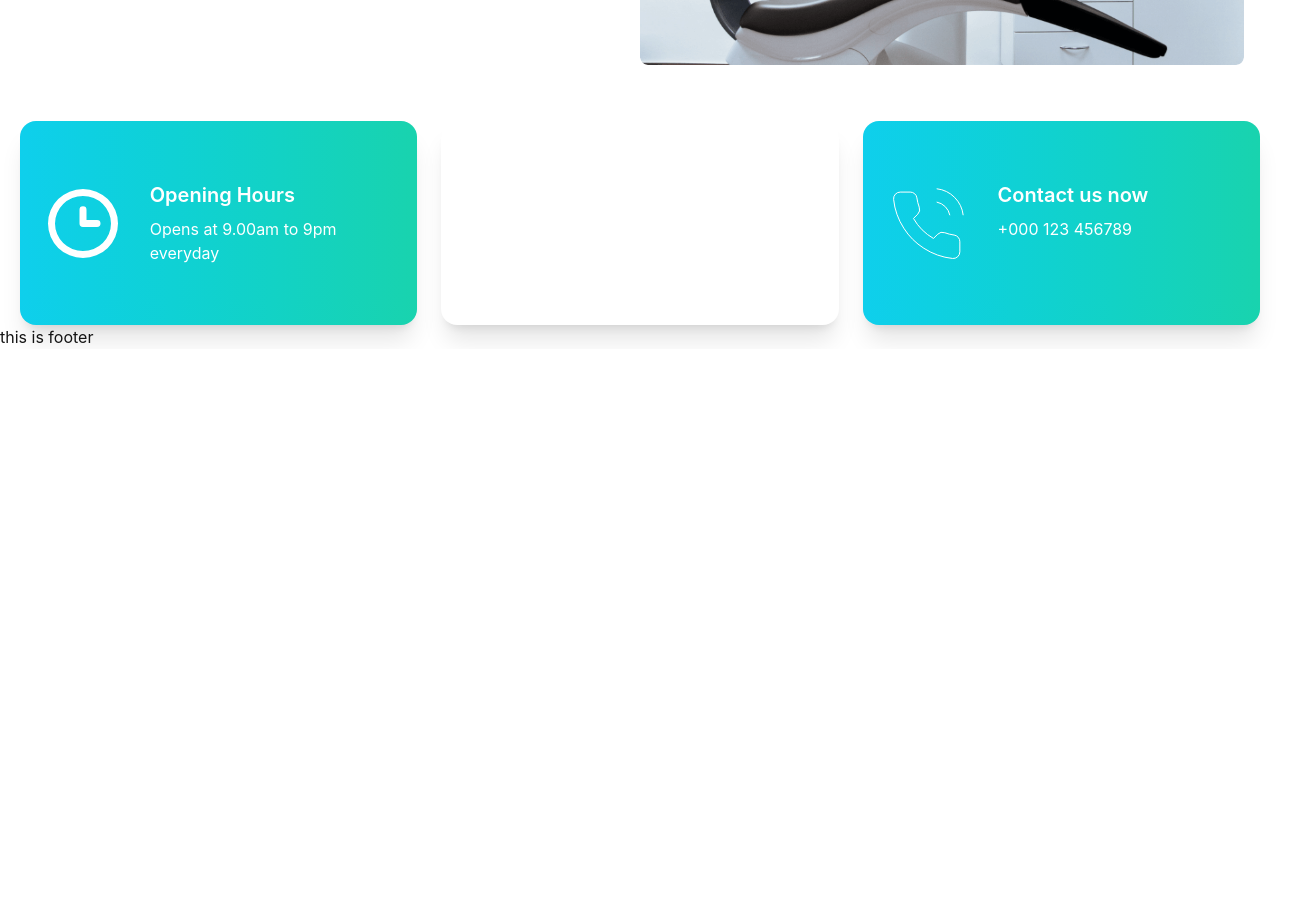
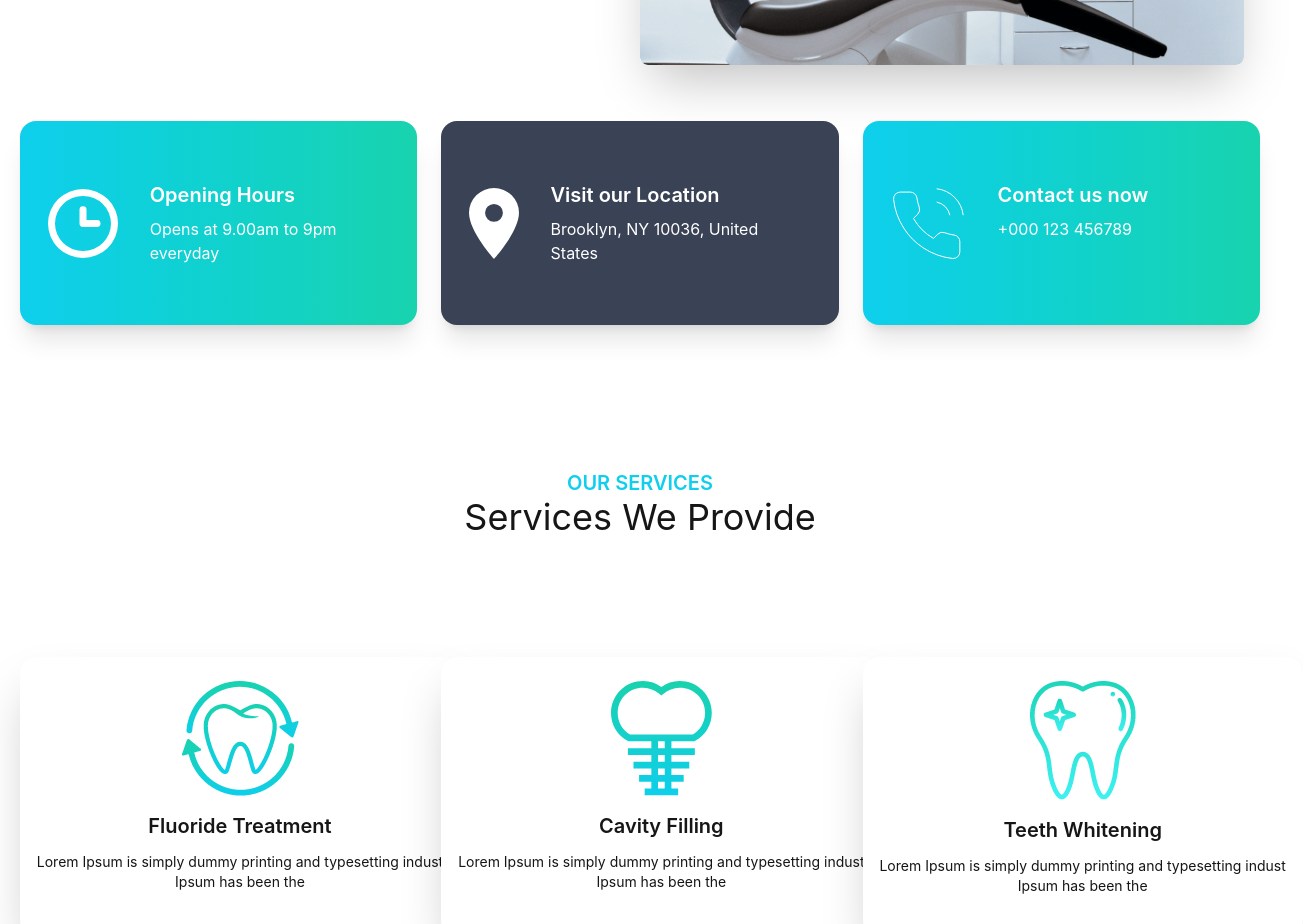
Before and after one commit to MasrulSakib/Doctors-portal-client, a React (Create React App) app: page / in a window 1280 px wide. Shown: the part 460-1384 px from the top of the page, 1303 px wide, since content can reach past the window. Before the commit the page ends 809 px from the top, so only its background shows below. Built offline with nearby package versions, Linux system fonts and the light colour scheme.

Commit message:
Services component added

```diff
--- a/public/index.html
+++ b/public/index.html
@@ -1,5 +1,5 @@
 <!DOCTYPE html>
-<html data-theme="cmyk" lang="en">
+<html lang="en">
 
 <head>
   <meta charset="utf-8" />
@@ -8,36 +8,16 @@
   <meta name="theme-color" content="#000000" />
   <meta name="description" content="Web site created using create-react-app" />
   <link rel="apple-touch-icon" href="%PUBLIC_URL%/logo192.png" />
-  <!--
-      manifest.json provides metadata used when your web app is installed on a
-      user's mobile device or desktop. See https://developers.google.com/web/fundamentals/web-app-manifest/
-    -->
+
   <link rel="manifest" href="%PUBLIC_URL%/manifest.json" />
-  <!--
-      Notice the use of %PUBLIC_URL% in the tags above.
-      It will be replaced with the URL of the `public` folder during the build.
-      Only files inside the `public` folder can be referenced from the HTML.
 
-      Unlike "/favicon.ico" or "favicon.ico", "%PUBLIC_URL%/favicon.ico" will
-      work correctly both with client-side routing and a non-root public URL.
-      Learn how to configure a non-root public URL by running `npm run build`.
-    -->
-  <title>React App</title>
+  <title>Doctors Portal</title>
 </head>
 
 <body>
   <noscript>You need to enable JavaScript to run this app.</noscript>
   <div id="root"></div>
-  <!--
-      This HTML file is a template.
-      If you open it directly in the browser, you will see an empty page.
 
-      You can add webfonts, meta tags, or analytics to this file.
-      The build step will place the bundled scripts into the <body> tag.
-
-      To begin the development, run `npm start` or `yarn start`.
-      To create a production bundle, use `npm run build` or `yarn build`.
-    -->
 </body>
 
 </html>
--- a/src/Pages/Shared/Home/Banner/Banner.js
+++ b/src/Pages/Shared/Home/Banner/Banner.js
@@ -3,13 +3,10 @@ import chair from '../../../../assets/images/chair.png'
 
 const Banner = () => {
 
-
-
     return (
         <div className="hero mt-20 mb-10">
-
-            <div className='hero-content flex-col lg:flex-row-reverse' >
-                <img src={chair} className="w-1/2 rounded-lg" alt='' />
+            <div className='hero-content flex flex-col justify-center lg:flex-row-reverse' >
+                <img src={chair} className="lg:w-1/2 rounded-lg shadow-2xl" alt='' />
                 <div>
                     <h1 className="text-5xl font-bold">Box Office News!</h1>
                     <p className="py-6">Provident cupiditate voluptatem et in. Quaerat fugiat ut assumenda excepturi exercitationem quasi. In deleniti eaque aut repudiandae et a id nisi.</p>
--- a/src/Pages/Shared/Home/Home.js
+++ b/src/Pages/Shared/Home/Home.js
@@ -1,6 +1,7 @@
 import React from 'react';
 import Banner from './Banner/Banner';
 import InfoCards from './InfoCards/InfoCards';
+import Services from './Services/Services';
 
 
 const Home = () => {
@@ -8,6 +9,7 @@ const Home = () => {
         <div className='mx-5'>
             <Banner></Banner>
             <InfoCards></InfoCards>
+            <Services></Services>
         </div>
     );
 };
--- a/src/Pages/Shared/Home/InfoCards/InfoCard.js
+++ b/src/Pages/Shared/Home/InfoCards/InfoCard.js
@@ -4,8 +4,10 @@ const InfoCard = ({ info }) => {
     const { title, description, logo, background } = info;
 
     return (
-        <div className={`card card-side bg-base-100 shadow-xl p-7 text-white ${background}`}>
-            <figure><img src={logo} alt="Movie" /></figure>
+        <div className={`card md:card-side shadow-xl p-7 text-white ${background}`}>
+            <figure>
+                <img src={logo} alt="Movie" />
+            </figure>
             <div className="card-body">
                 <h2 className="card-title">{title}</h2>
                 <p>{description}</p>
--- a/src/Pages/Shared/Home/InfoCards/InfoCards.js
+++ b/src/Pages/Shared/Home/InfoCards/InfoCards.js
@@ -19,7 +19,7 @@ const InfoCards = () => {
             title: 'Visit our Location',
             description: 'Brooklyn, NY 10036, United States',
             logo: marker,
-            background: 'bg-accent'
+            background: 'bg-[#3A4256]'
         },
         {
             id: 3,
--- /dev/null
+++ b/src/Pages/Shared/Home/Services/Service.js
@@ -0,0 +1,19 @@
+import React from 'react';
+
+const Service = ({ dentalService }) => {
+
+    const { title, description, icon } = dentalService;
+    return (
+        <div className="card card-compact bg-base-100 md:w-[440px] w-auto py-6 mx-auto mt-10 shadow-2xl">
+            <figure>
+                <img src={icon} alt="" />
+            </figure>
+            <div className="card-body items-center text-center">
+                <h2 className="card-title">{title}</h2>
+                <p className='mx-auto'>{description}</p>
+            </div>
+        </div>
+    );
+};
+
+export default Service;
--- /dev/null
+++ b/src/Pages/Shared/Home/Services/Services.js
@@ -0,0 +1,46 @@
+import React from 'react';
+import fluoride from '../../../../assets/images/fluoride.png'
+import cavity from '../../../../assets/images/cavity.png'
+import whitening from '../../../../assets/images/whitening.png'
+import Service from './Service';
+
+const Services = () => {
+
+    const dentalServices = [
+        {
+            id: 1,
+            title: 'Fluoride Treatment',
+            description: 'Lorem Ipsum is simply dummy printing and typesetting indust Ipsum has been the',
+            icon: fluoride
+        },
+        {
+            id: 1,
+            title: 'Cavity Filling',
+            description: 'Lorem Ipsum is simply dummy printing and typesetting indust Ipsum has been the',
+            icon: cavity
+        },
+        {
+            id: 1,
+            title: 'Teeth Whitening',
+            description: 'Lorem Ipsum is simply dummy printing and typesetting indust Ipsum has been the',
+            icon: whitening
+        }
+    ]
+    return (
+        <div>
+            <h2 className=' text-center text-xl mt-36 text-primary font-semibold'>OUR SERVICES</h2>
+            <p className='text-4xl text-center mb-20'>Services We Provide</p>
+            <div className='grid md:grid-cols-2 lg:grid-cols-3 gap-6'>
+                {
+                    dentalServices.map(service => <Service
+                        key={service.key}
+                        dentalService={service}
+                    ></Service>)
+                }
+
+            </div>
+        </div>
+    );
+};
+
+export default Services;
--- a/tailwind.config.js
+++ b/tailwind.config.js
@@ -16,9 +16,6 @@ module.exports = {
       },
     ],
   },
-  theme: {
-    extend: {},
-  },
   plugins: [
     require('daisyui'),
   ],
```
